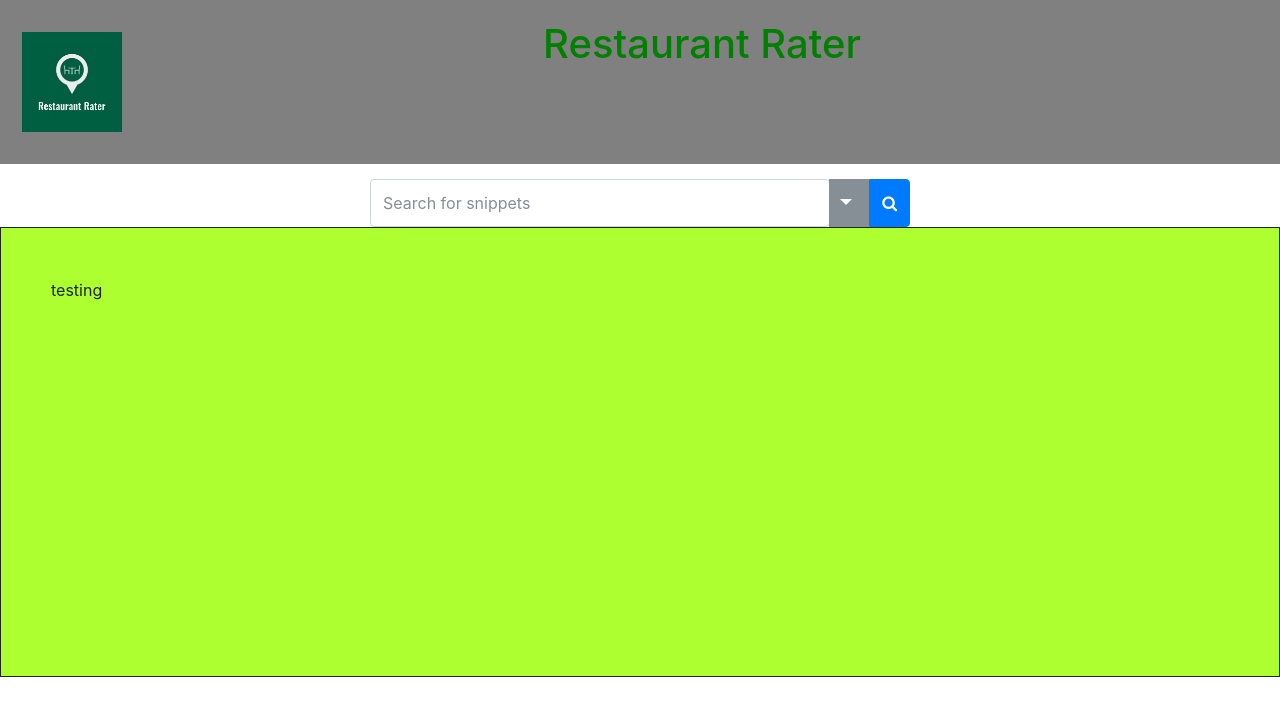
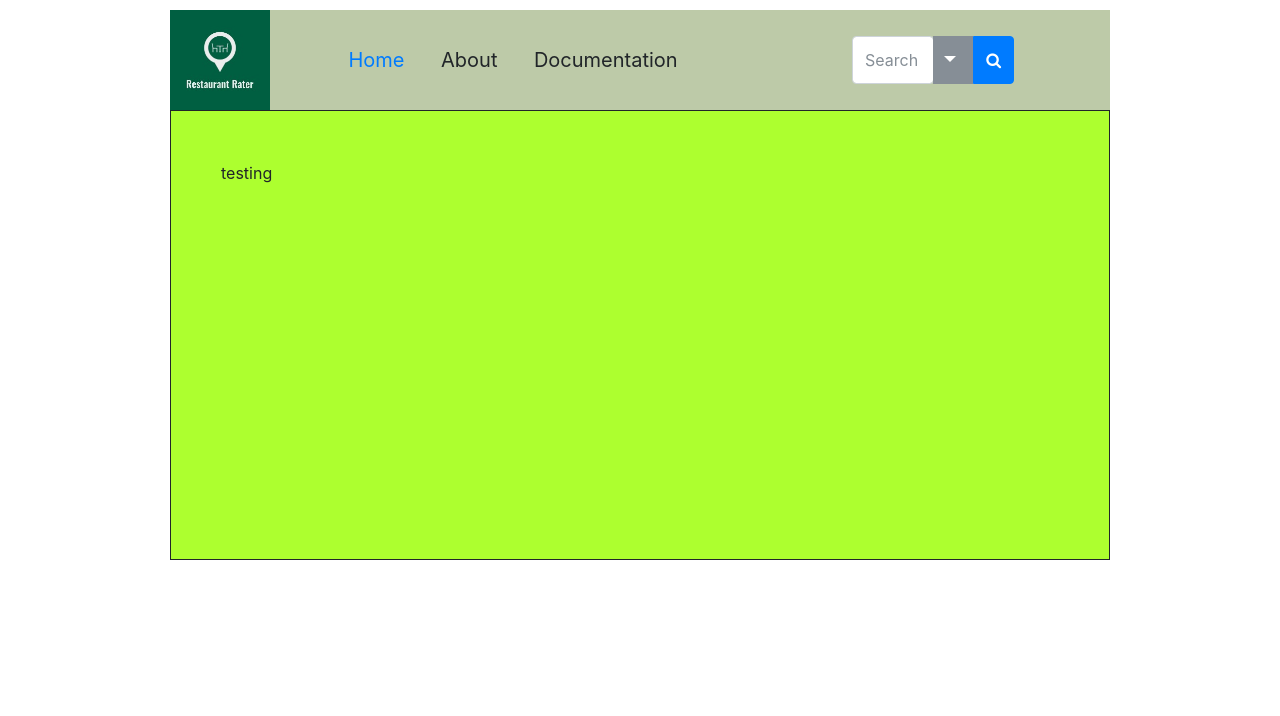
Before and after one commit to OluwatobiAjide/INST-377-Evening-Group-5, a website: page public/index.html in a window 1280 px wide. Drawn offline with nearby package versions, Linux system fonts and the light colour scheme.

Commit message:
fixed header

```diff
--- a/public/index.html
+++ b/public/index.html
@@ -7,25 +7,47 @@
       rel="stylesheet"
       href="https://cdnjs.cloudflare.com/ajax/libs/font-awesome/4.7.0/css/font-awesome.min.css"
     />
-    <link rel="stylesheet" type="text/css" href="https://maxcdn.bootstrapcdn.com/font-awesome/4.7.0/css/font-awesome.min.css">
-    <link rel="stylesheet" href="https://maxcdn.bootstrapcdn.com/bootstrap/4.0.0-beta.2/css/bootstrap.min.css" integrity="sha384-PsH8R72JQ3SOdhVi3uxftmaW6Vc51MKb0q5P2rRUpPvrszuE4W1povHYgTpBfshb" crossorigin="anonymous">
+    <link
+      rel="stylesheet"
+      type="text/css"
+      href="https://maxcdn.bootstrapcdn.com/font-awesome/4.7.0/css/font-awesome.min.css"
+    />
+    <link
+      rel="stylesheet"
+      href="https://maxcdn.bootstrapcdn.com/bootstrap/4.0.0-beta.2/css/bootstrap.min.css"
+      integrity="sha384-PsH8R72JQ3SOdhVi3uxftmaW6Vc51MKb0q5P2rRUpPvrszuE4W1povHYgTpBfshb"
+      crossorigin="anonymous"
+    />
     <script src="https://ajax.googleapis.com/ajax/libs/jquery/3.2.1/jquery.min.js"></script>
-    <script src="https://cdnjs.cloudflare.com/ajax/libs/popper.js/1.12.3/umd/popper.min.js" integrity="sha384-vFJXuSJphROIrBnz7yo7oB41mKfc8JzQZiCq4NCceLEaO4IHwicKwpJf9c9IpFgh" crossorigin="anonymous"></script>
-    <script src="https://maxcdn.bootstrapcdn.com/bootstrap/4.0.0-beta.2/js/bootstrap.min.js" integrity="sha384-alpBpkh1PFOepccYVYDB4do5UnbKysX5WZXm3XxPqe5iKTfUKjNkCk9SaVuEZflJ" crossorigin="anonymous"></script>
+    <script
+      src="https://cdnjs.cloudflare.com/ajax/libs/popper.js/1.12.3/umd/popper.min.js"
+      integrity="sha384-vFJXuSJphROIrBnz7yo7oB41mKfc8JzQZiCq4NCceLEaO4IHwicKwpJf9c9IpFgh"
+      crossorigin="anonymous"
+    ></script>
+    <script
+      src="https://maxcdn.bootstrapcdn.com/bootstrap/4.0.0-beta.2/js/bootstrap.min.js"
+      integrity="sha384-alpBpkh1PFOepccYVYDB4do5UnbKysX5WZXm3XxPqe5iKTfUKjNkCk9SaVuEZflJ"
+      crossorigin="anonymous"
+    ></script>
     <script src="https://ajax.googleapis.com/ajax/libs/jquery/3.2.1/jquery.min.js"></script>
     <link rel="stylesheet" type="text/css" href="style.css" />
     <title>Restaurant Rater</title>
   </head>
   <body>
-    <div class="contain">
+    <div class="box">
       <div class="wrapper">
         <div class="header">
+          <div class="left">
             <a href="index.html">
               <img id="logo" src="logo.jpg" alt="logo"
             /></a>
-          <h1>Restaurant Rater</h1>
           </div>
-        <div class="container">
+          <div class="middle">
+            <a href="index.html" class="item">Home</a>
+            <a class="item">About</a>
+            <a class="item">Documentation</a>
+          </div>
+          <div class="right">
             <div class="row">
               <div class="col-lg-6 offset-lg-3 col-sm-8 offset-sm-2 col-12">
                 <div class="input-group" id="adv-search">
@@ -134,7 +156,9 @@
                                   class="custom-control-input"
                                 />
                                 <span class="custom-control-indicator"></span>
-                              <span class="custom-control-description">No</span>
+                                <span class="custom-control-description"
+                                  >No</span
+                                >
                               </label>
                             </div>
                             <hr />
@@ -155,6 +179,7 @@
               </div>
             </div>
           </div>
+        </div>
         <div class="content">
           testing
         </div>
--- a/public/style.css
+++ b/public/style.css
@@ -2,22 +2,39 @@
   box-sizing: border-box;
 }
 .header {
-  overflow: hidden;
-  background-color: grey;
-  padding: 20px 10px;
-  text-align: center;
-  color: green;
-  margin-bottom: 15px;
+ display: flex;
+ flex-flow: row wrap;
+ min-height: 56px;
+ align-items: center;
+ justify-content: space-between;
 }
 
-.header a {
-  float: left;
-  padding: 12px;
-  border-radius: 4px;
+
+
+.item {
+  font-size: 20px;
+  padding: 16px;
+  display: inline-block;
 }
+
+
+
+.box{
+  margin: 0 auto;
+  width: 960px;
+  max-width: 100%;
+  padding : 10px;
+}
+.wrapper {
+  margin: 0 auto;
+  background-color: #bdcaa8;
+  display:flex;
+  flex-direction: column;
+}
+
 #logo{
     width: 100px;
-    height: 100pxx;
+    height: 100px;
 }
 
 .content{
@@ -52,11 +69,7 @@ label{
   box-shadow: 1px 4px 8px -1px #c1c1c1;
 }
 
-@media screen and (max-width: 500px) {
-    .header a {
-      float: none;
-      display: block;
-      text-align: left;
-    }
+@media screen and (max-width: 960px) {
+
 
   }
```
Also changed, not shown: package.json (+6 -5 lines). Lines whose indentation alone changed are shown as unchanged.
